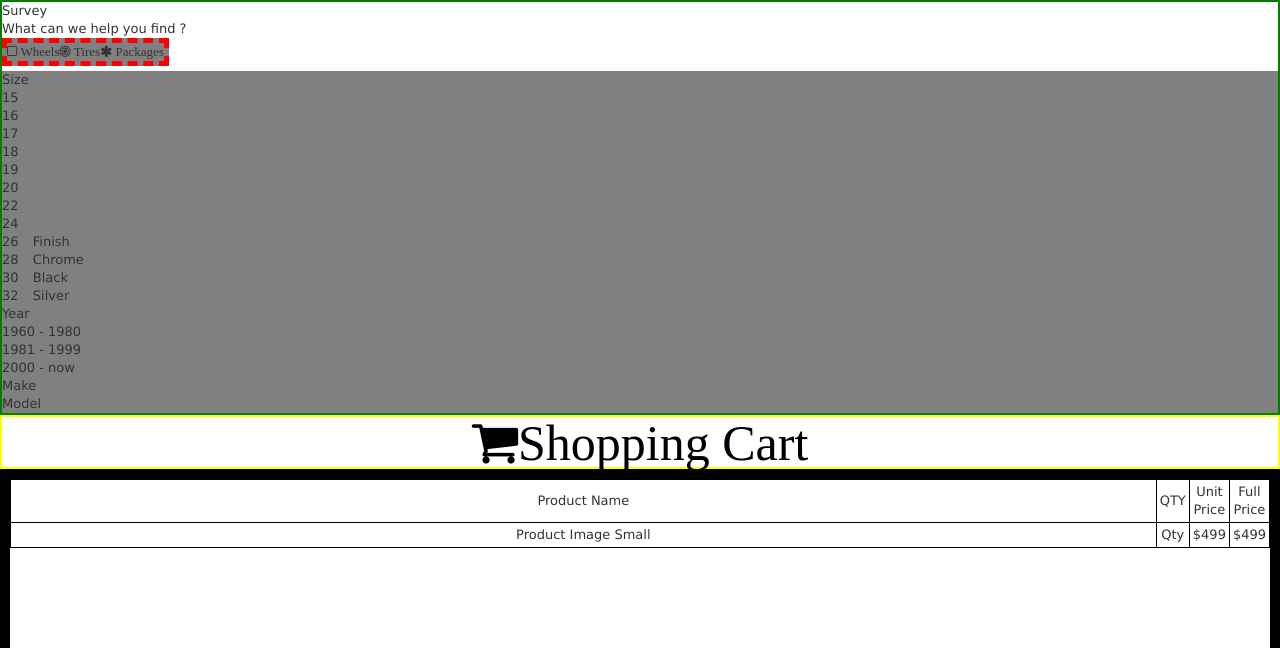
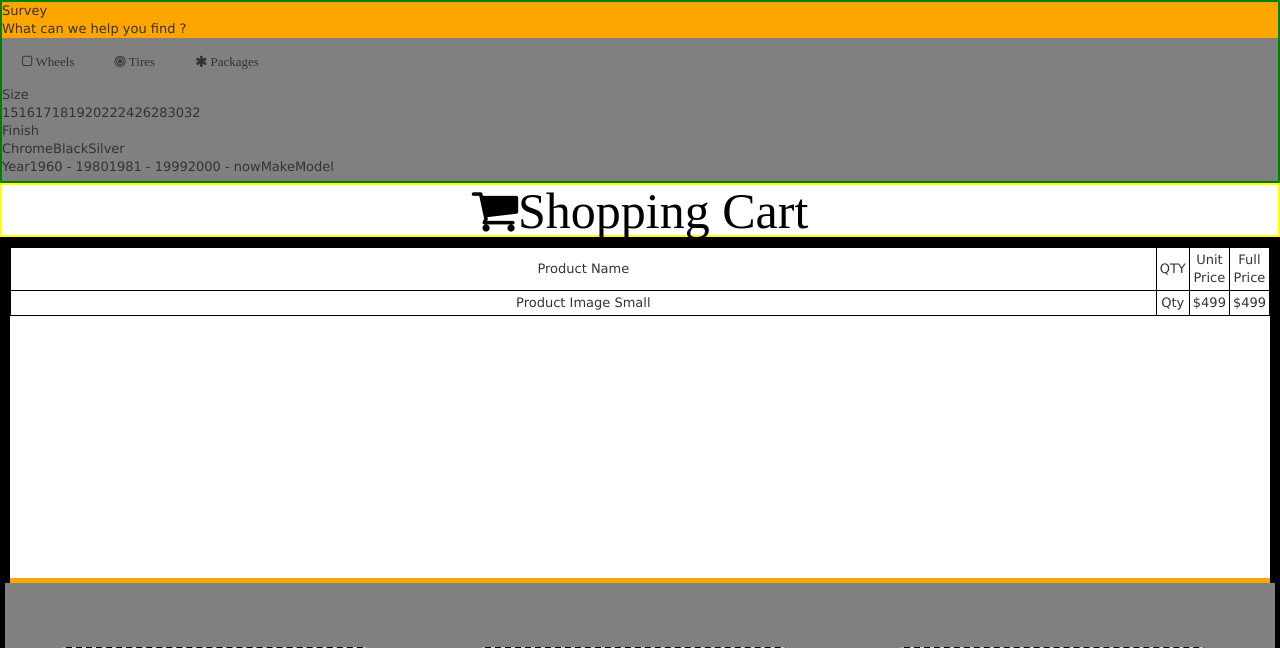
Before and after one commit to JoeyGo23/bitcoinwheelstires, a Rails app: page / in a window 1280 px wide. Shown: the part 36-684 px from the top of the page. Run offline with Rails 7, Linux system fonts and the light colour scheme; a user stored in the database is signed in; data comes from the database, SQL or seed files in the repository; style sheets or scripts are compiled from the project's sources; some libraries are stand-ins or nearby versions; some web fonts are replaced.

Commit message:
survey form wip

```diff
--- a/app/assets/stylesheets/pages.css.scss
+++ b/app/assets/stylesheets/pages.css.scss
@@ -30,25 +30,30 @@ body{
 	.survey-wrap{
 		border: 2px solid green;
 		position: relative;
-		clear: both;
 		width: 100%;
 		display: inline-table;
+		background-color: orange;
 
 		.help-options{
-			border: 5px dashed red;
-			display: inline-block;
-			div{
-				position: relative;
-				display: inline-block;
-				float: left;
-			}
+			// border: 5px dashed red;
+			display: table-row;
+			position: relative;
+			  div{
+			   float: left;
+			   padding: 15px 20px;
+			    &:hover{
+			    	background-color: white;
+			    }
+			  }
 		}
 
 		.wheel-options{
+			// border: 5px dashed red;
+			display: table-row;
 			ul{
-				clear: both;
-				position: relative;
-				display: inline-block;
+			  li{
+			  	float: left;
+			  }
 			}
 		}
 
@@ -57,6 +62,21 @@ body{
 		}
 
 	}
+
+		.car-info{
+			// border: 5px dashed red;
+			display: table-row;
+			ul {
+				position: relative;
+				display: inline-block;
+			  li{
+			  	float: left;
+			  }
+			}
+		}
+
+
+
 
 	.cart-droppable-area{
 		height: 400px;
--- a/app/views/pages/_survey.erb
+++ b/app/views/pages/_survey.erb
@@ -8,7 +8,8 @@
 	</div>
 
 	<div class="wheel-options">
-		<ul> Size
+		<div>Size</div>
+		<ul class="size">
 			<li> 15 </li>
 			<li> 16 </li>
 			<li> 17 </li>
@@ -22,7 +23,9 @@
 			<li> 30 </li>
 			<li> 32 </li>
 		</ul>
-		<ul> Finish
+</br>
+		<div>Finish</div>
+		<ul class="finish">
 			<li> Chrome </li>
 			<li> Black </li>
 			<li> Silver </li>
```
Also changed, not shown: 7 other files.
